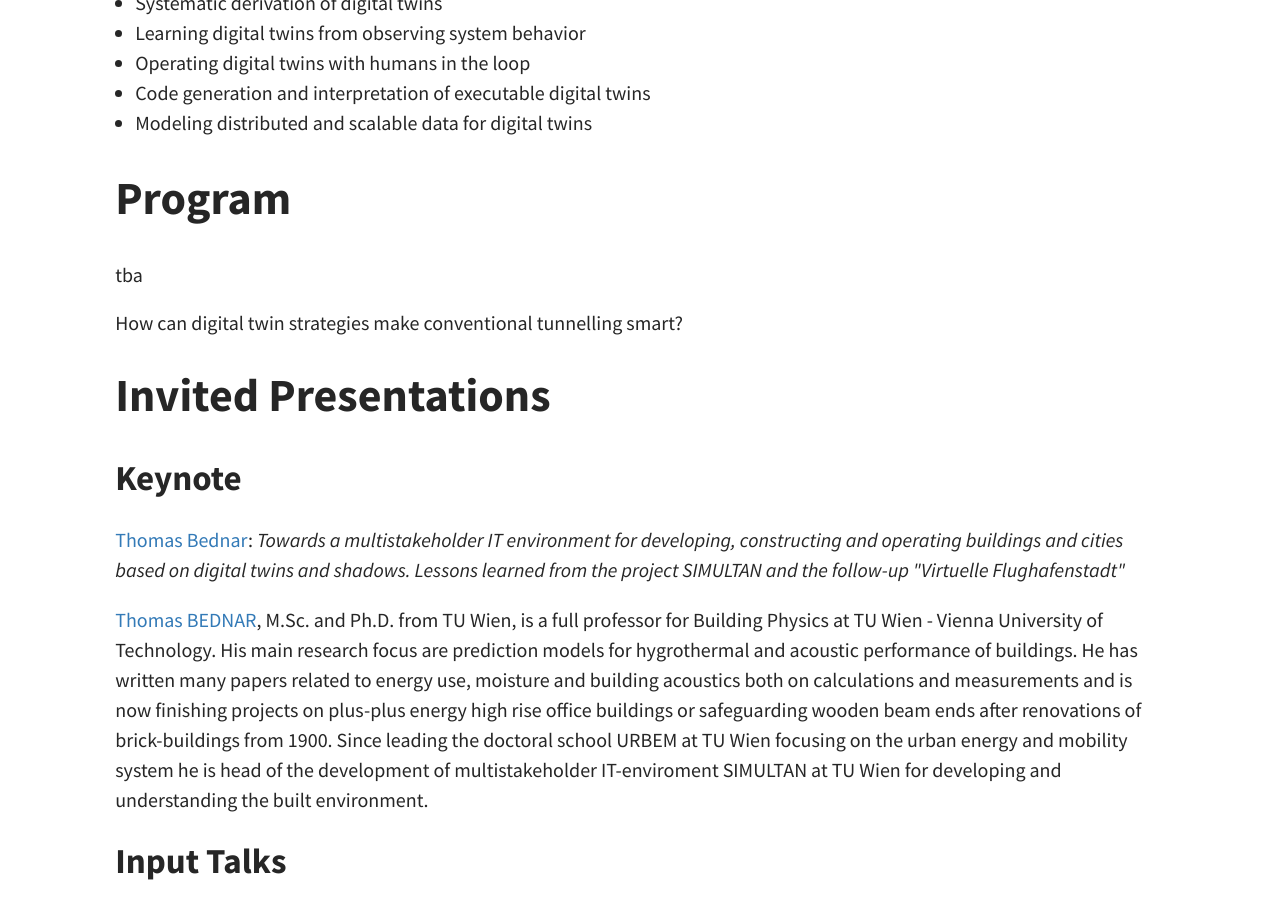
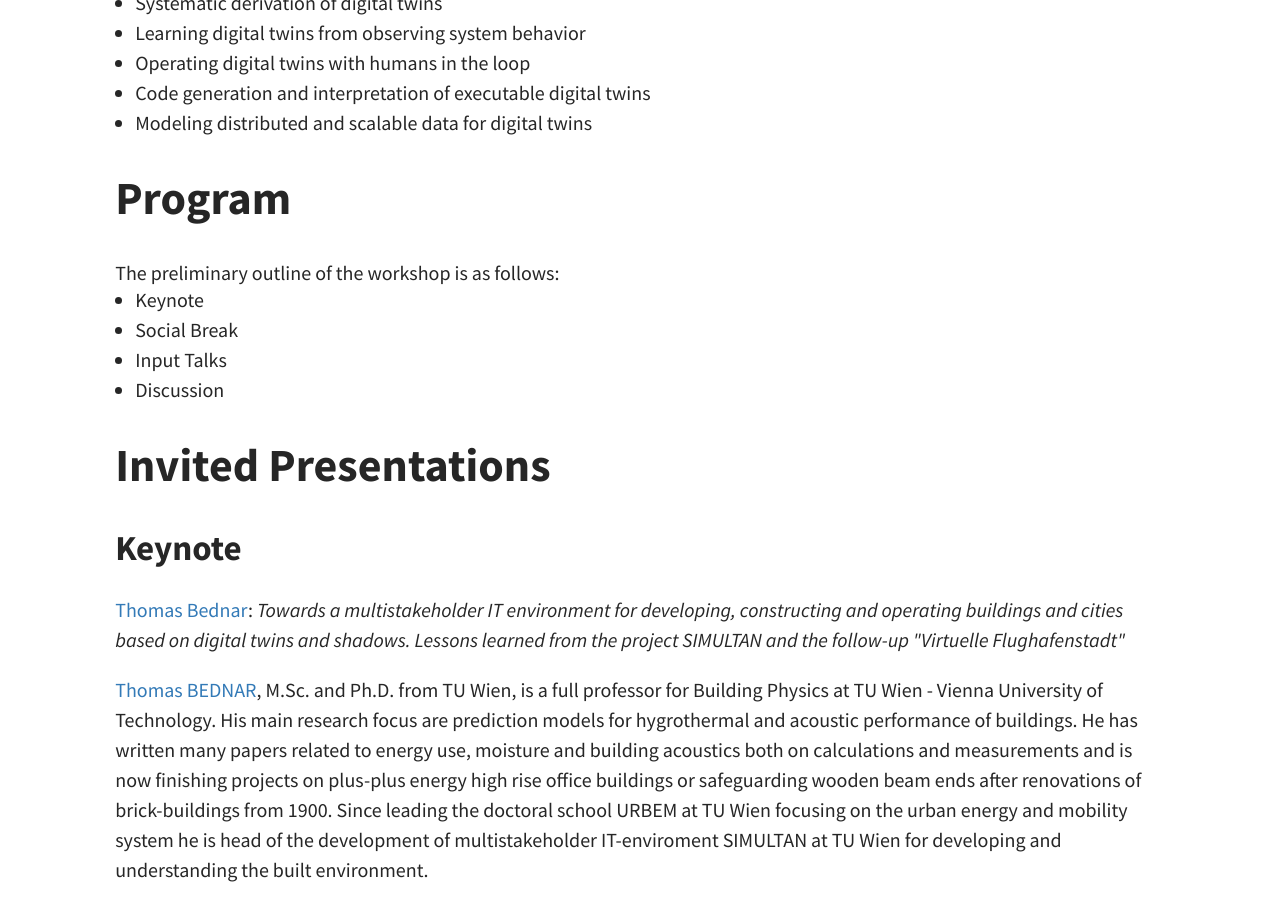
Before and after one commit to comodity/comodity.github.io, a Jekyll site: the page built from index.html, in a window 1280 px wide and 900 px high, scrolled down 1316 px. Built offline with Jekyll 4.4.1, drawn with Linux system fonts in a browser that asks for light colours; the list of posts is cut into pages by our own code.

Commit message:
Update home.html

```diff
--- a/_layouts/home.html
+++ b/_layouts/home.html
@@ -76,10 +76,14 @@ As such, we devote half of the day for interactive sessions and discussions.
 <!-- PROGRAM -->
 <h1 id="program">Program</h1>
 
-<p>tba</p>
+      The preliminary outline of the workshop is as follows:
 
-How can digital twin strategies make conventional tunnelling smart?
-
+<ul>
+    <li>Keynote</li>
+    <li>Social Break</li>
+    <li>Input Talks</li>
+    <li>Discussion</li>
+</ul>
 
 <!-- KEYNOTE -->
 <h1 id="invited-speakers">Invited Presentations</h1>
```
